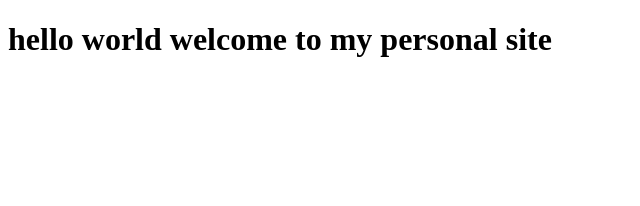
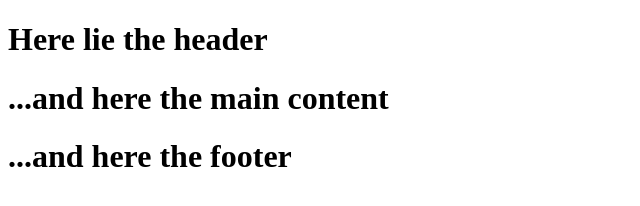
Before and after one commit to chavezed/chavezed.github.io, a plain HTML site: page index.html in a window 1280 px wide. Shown: the whole page, without its empty margins (0-640 px from the left). Drawn offline with Linux system fonts and the light colour scheme.

Commit message:
updated index

```diff
--- a/index.html
+++ b/index.html
@@ -7,6 +7,16 @@
     <title>Document</title>
 </head>
 <body>
-    <h1>hello world welcome to my personal site</h1>
+    <div>
+        <h1>Here lie the header</h1>
+    </div>
+    <div>
+        <h1>...and here the main content</h1>
+    </div>
+    <div>
+        <h1>
+            ...and here the footer
+        </h1>
+    </div>
 </body>
 </html>
```
